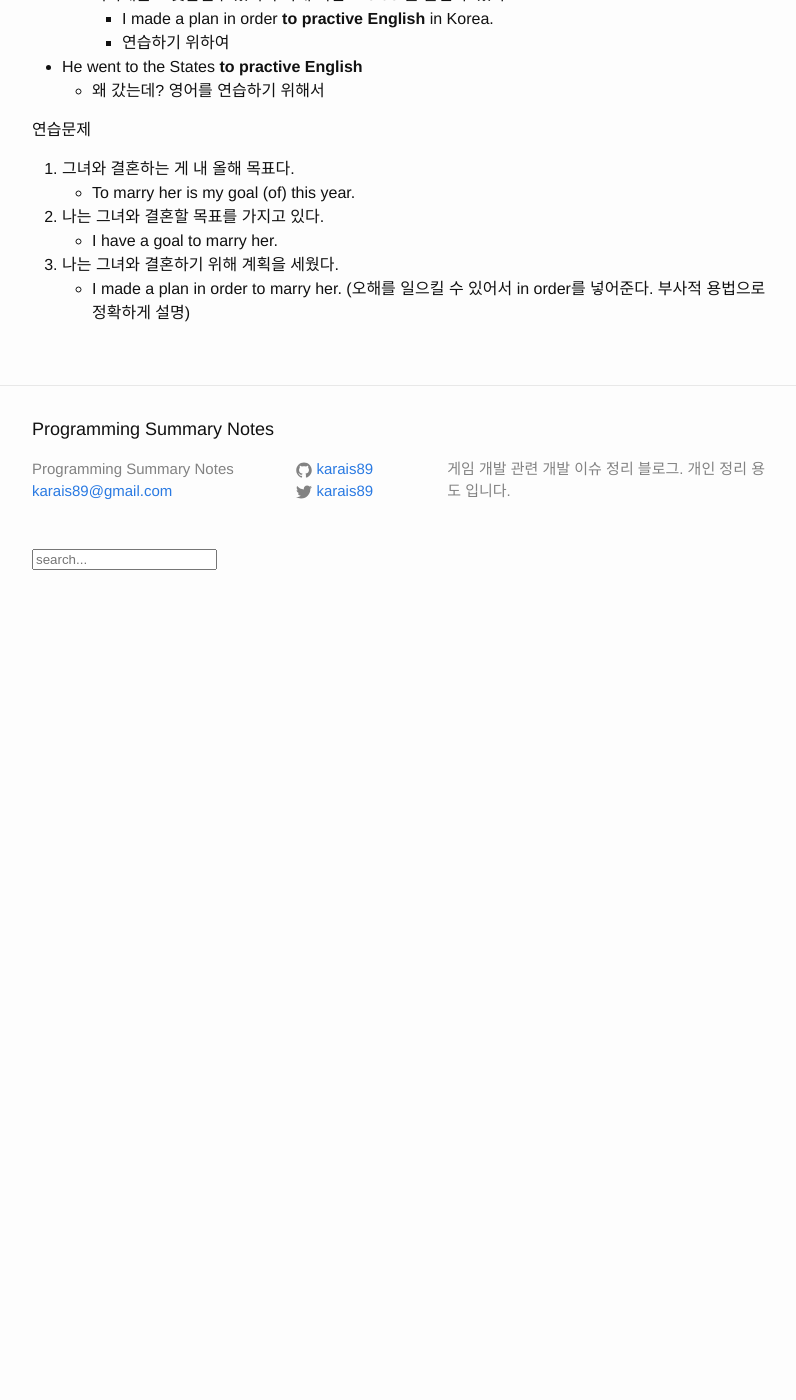
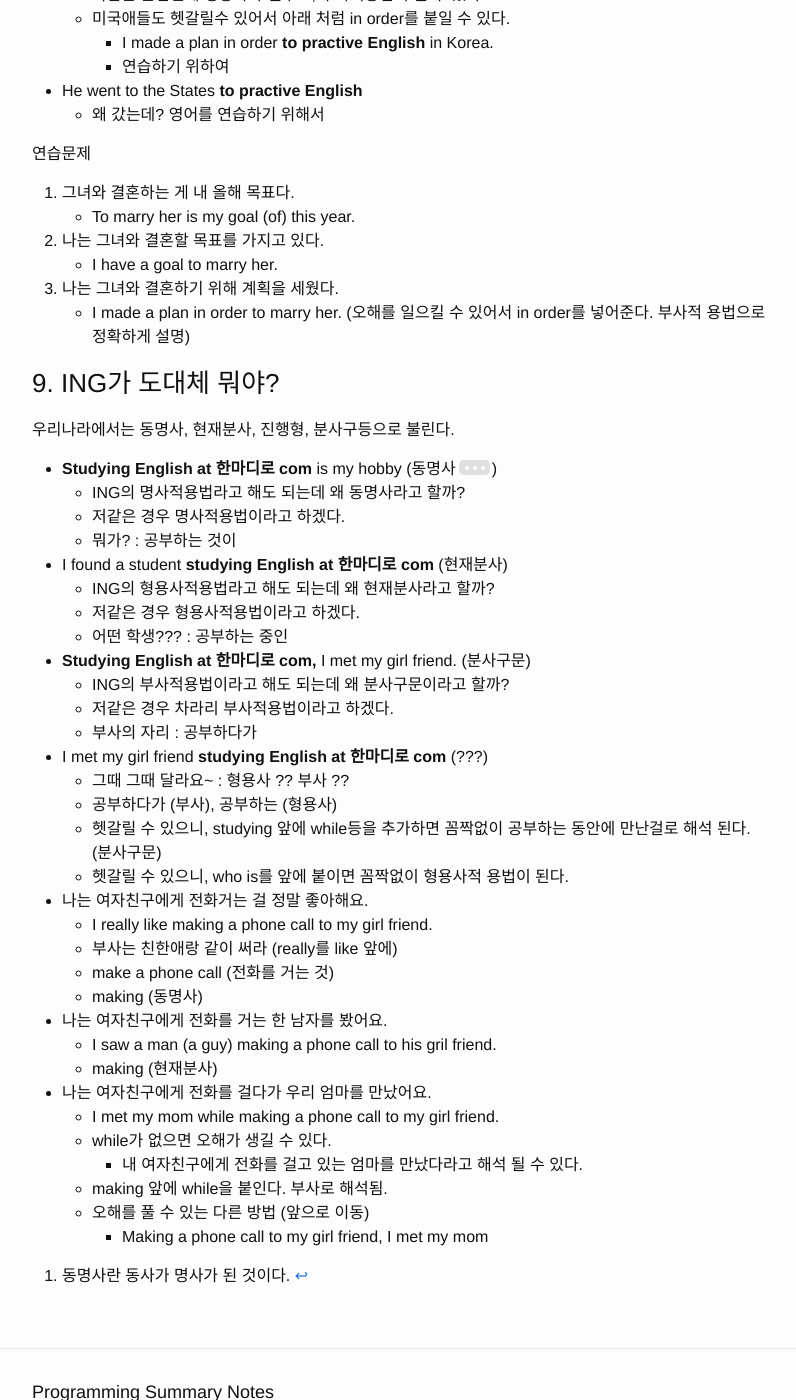
Before and after one commit to karais89/karais89.github.io_back, a Jekyll site: the page built from _posts/2018-11-12-hanmadiro-part-0.markdown, in a window 1280 px wide and 1400 px high, scrolled down 8258 px. Shown: the whole window, without its empty margins (238-1034 px from the left). Built offline with Jekyll 4.4.1, drawn with Linux system fonts in a browser that asks for light colours; comment, search, counter and statistics services are not loaded; before the commit the page ends 8888 px from its top, so only the background shows below that.

Commit message:
update 9. ING가 도대체 뭐야?

```diff
--- a/_posts/2018-11-12-hanmadiro-part-0.markdown
+++ b/_posts/2018-11-12-hanmadiro-part-0.markdown
@@ -354,3 +354,45 @@
     - I have a goal to marry her.
 3. 나는 그녀와 결혼하기 위해 계획을 세웠다.
     - I made a plan in order to marry her. (오해를 일으킬 수 있어서 in order를 넣어준다. 부사적 용법으로 정확하게 설명)
+
+### 9. ING가 도대체 뭐야?
+
+우리나라에서는 동명사, 현재분사, 진행형, 분사구등으로 불린다.
+
+- **Studying English at 한마디로 com** is my hobby (동명사[^1])
+    - ING의 명사적용법라고 해도 되는데 왜 동명사라고 할까?
+    - 저같은 경우 명사적용법이라고 하겠다.
+    - 뭐가? : 공부하는 것이
+- I found a student **studying English at 한마디로 com** (현재분사)
+    - ING의 형용사적용법라고 해도 되는데 왜 현재분사라고 할까?
+    - 저같은 경우 형용사적용법이라고 하겠다.
+    - 어떤 학생??? : 공부하는 중인
+- **Studying English at 한마디로 com,** I met my girl friend. (분사구문)
+    - ING의 부사적용법이라고 해도 되는데 왜 분사구문이라고 할까?
+    - 저같은 경우 차라리 부사적용법이라고 하겠다.
+    - 부사의 자리 : 공부하다가
+- I met my girl friend **studying English at 한마디로 com** (???)
+    - 그때 그때 달라요~ : 형용사 ?? 부사 ??
+    - 공부하다가 (부사), 공부하는 (형용사)
+    - 헷갈릴 수 있으니, studying 앞에 while등을 추가하면 꼼짝없이 공부하는 동안에 만난걸로 해석 된다. (분사구문)
+    - 헷갈릴 수 있으니, who is를 앞에 붙이면 꼼짝없이 형용사적 용법이 된다.
+
+
+- 나는 여자친구에게 전화거는 걸 정말 좋아해요.
+    - I really like making a phone call to my girl friend.
+    - 부사는 친한애랑 같이 써라 (really를 like 앞에)
+    - make a phone call (전화를 거는 것)
+    - making (동명사)
+- 나는 여자친구에게 전화를 거는 한 남자를 봤어요.
+    - I saw a man (a guy) making a phone call to his gril friend.
+    - making (현재분사)
+- 나는 여자친구에게 전화를 걸다가 우리 엄마를 만났어요.
+    - I met my mom while making a phone call to my girl friend.
+    - while가 없으면 오해가 생길 수 있다.
+        - 내 여자친구에게 전화를 걸고 있는 엄마를 만났다라고 해석 될 수 있다.
+    - making 앞에 while을 붙인다. 부사로 해석됨.
+    - 오해를 풀 수 있는 다른 방법 (앞으로 이동)
+        - Making a phone call to my girl friend, I met my mom
+
+
+[^1]: 동명사란 동사가 명사가 된 것이다.
```
